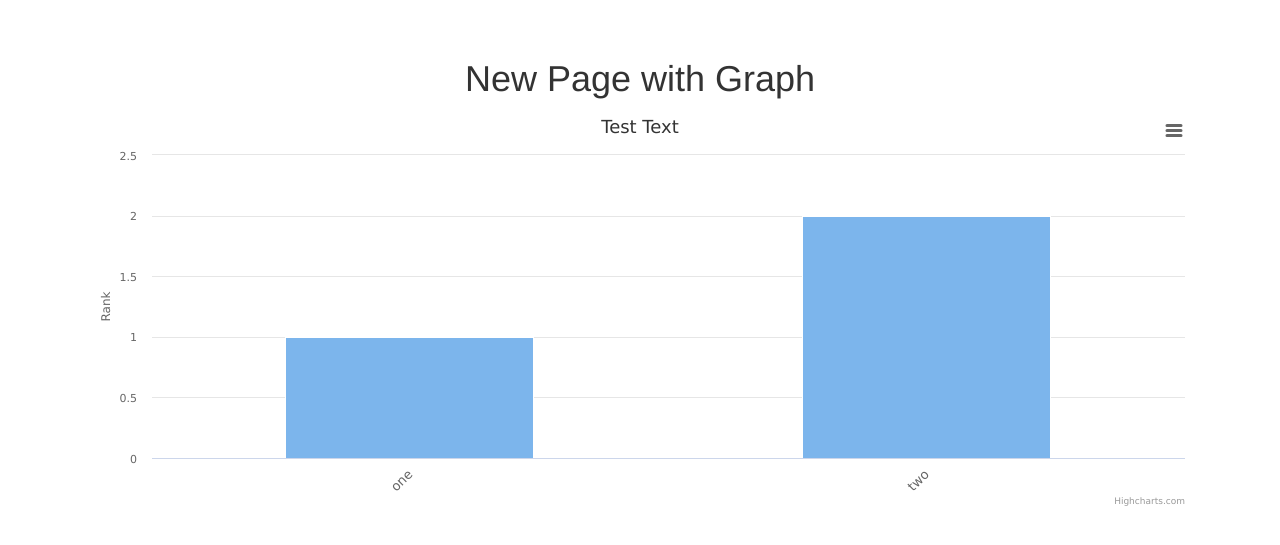
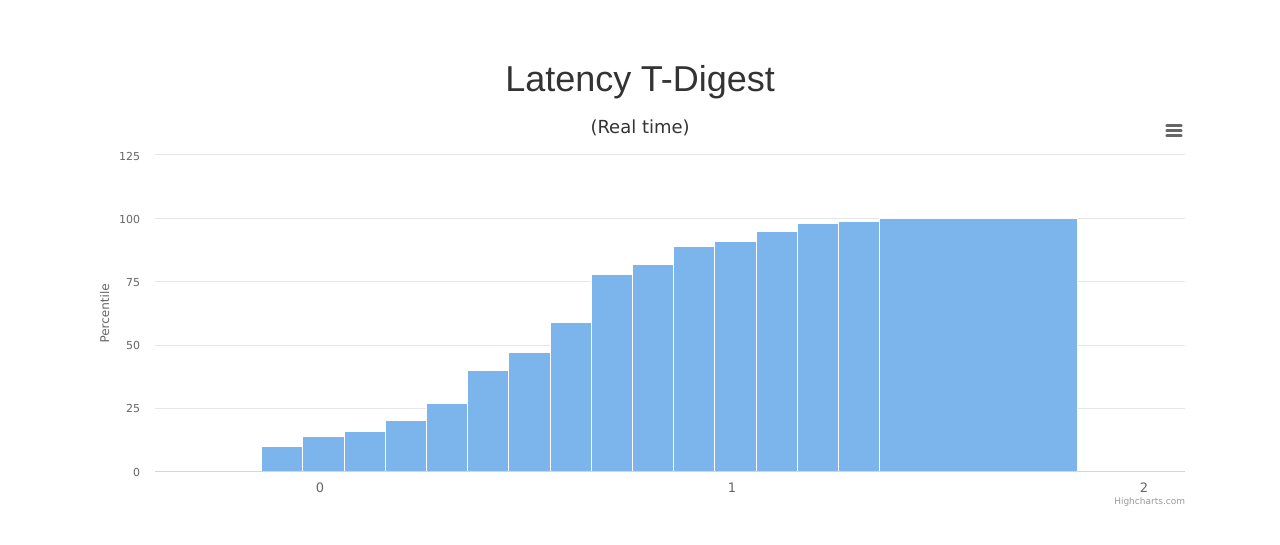
Before and after one commit to ddandur/insight_DE_project, a Flask app: template flask/app/templates/new_index.html in a window 1280 px wide. Shown: the part 51-596 px from the top of the page. Run offline with Flask 2, Linux system fonts and the light colour scheme; the template is opened without the code that fills it, so the values that code supplies are empty; some libraries are stand-ins or nearby versions.

Commit message:
flask app updates

```diff
--- a/flask/app/templates/new_index.html
+++ b/flask/app/templates/new_index.html
@@ -1,7 +1,7 @@
 {% extends "base_bootstrap_template.html" %}
 {% block new_index %}
 
-<h1>New Page with Graph</h1>
+<h1>Latency T-Digest</h1>
 
 <div id="container" style="min-width: 300px; height: 400px; margin: 0 auto"></div>
 
@@ -11,12 +11,12 @@
             type: 'column'
         },
         title: {
-            text: 'Test Text'
+            text: '(Real time)'
         },
         xAxis: {
             type: 'category',
             labels: {
-                rotation: -45,
+                rotation: 0,
                 style: {
                     fontSize: '13px',
                     fontFamily: 'Verdana, sans-serif'
@@ -26,7 +26,7 @@
         yAxis: {
             min: 0,
             title: {
-                text: 'Rank'
+                text: 'Percentile'
             }
         },
         legend: {
@@ -38,8 +38,22 @@
         series: [{
             name: 'Population',
             data: [
-                ['one', 1],
-                ['two', 2],
+                [0.1, 10],
+                [0.2, 14],
+		[0.3, 16],
+		[0.4, 20],
+		[0.5, 27],
+		[0.6, 40],
+		[0.7, 47],
+		[0.8, 59],
+		[0.9, 78],
+		[1.0, 82],
+		[1.1, 89],
+		[1.2, 91],
+		[1.3, 95],
+		[1.4, 98],
+		[1.5, 99],
+		[1.6, 99.9]
             ],
             dataLabels: {
                 enabled: false,
```
Also changed, not shown: flask/app/views.py (+29 -4 lines), 2 other files.
